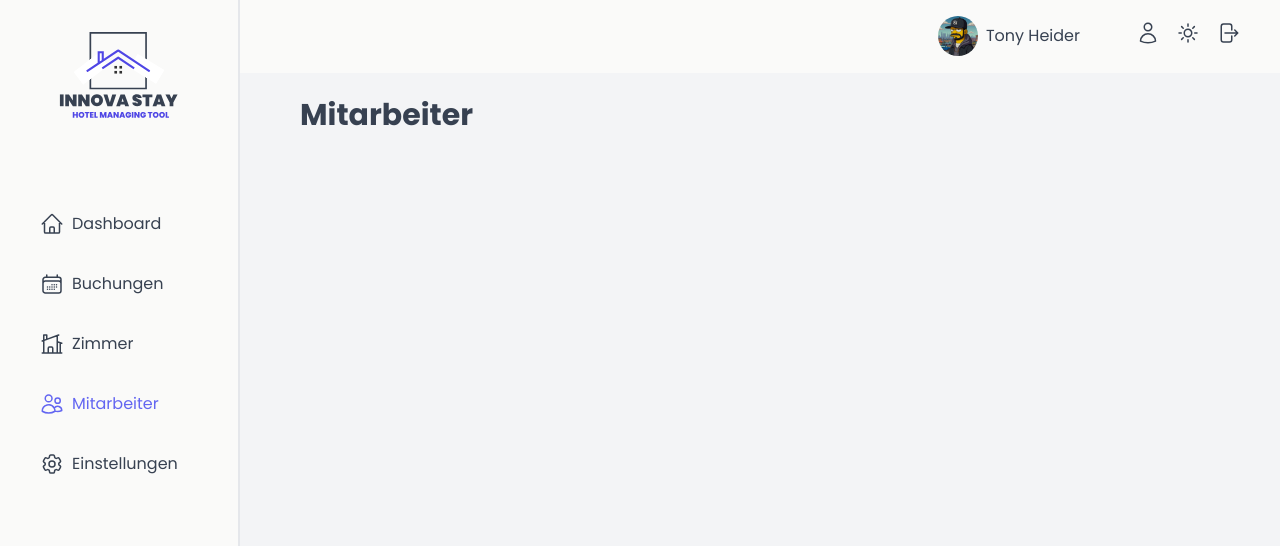
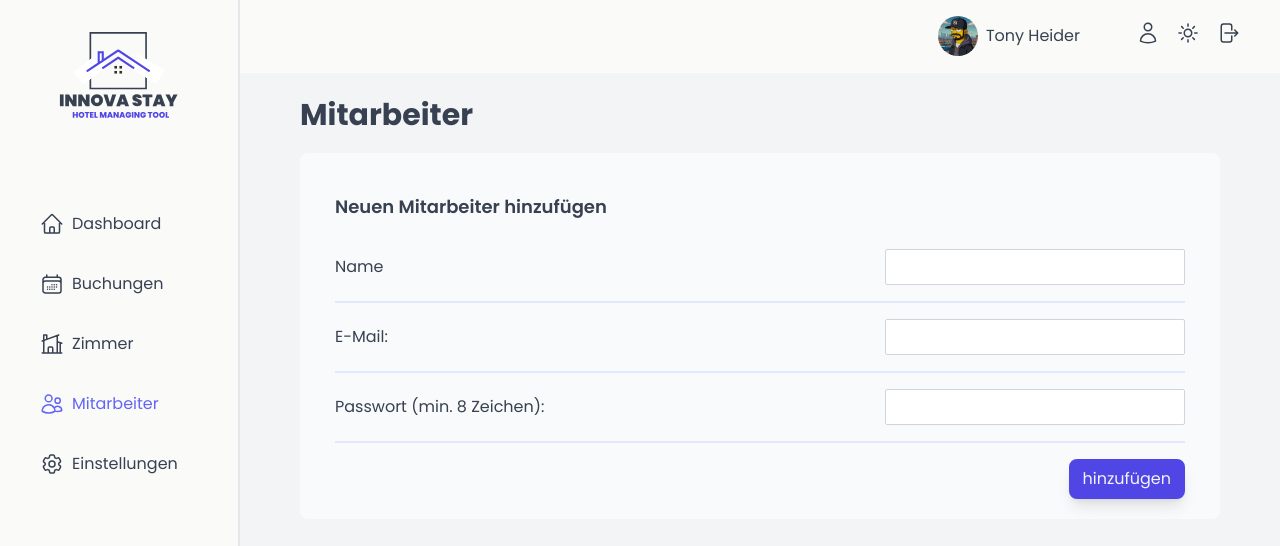
Before and after one commit to TonySN90/innovastay, a React (Vite) app: page /users in a window 1280 px wide. Shown: the top 546 px of the page. Built offline with nearby package versions, Linux system fonts and the light colour scheme; a web font is replaced by a local one.

Commit message:
create user form

```diff
--- /dev/null
+++ b/src/features/authentication/SignupForm.tsx
@@ -0,0 +1,73 @@
+import { SubmitHandler, useForm } from "react-hook-form";
+import { FormValues } from "../../types/FormTypes";
+import FormRow from "../../ui/FormRow";
+import Button from "../../ui/Button";
+
+function SignupForm() {
+  const {
+    register,
+    handleSubmit,
+    formState: { errors },
+  } = useForm<FormValues>();
+
+  const onSubmit: SubmitHandler<FormValues> = (data) => console.log(data);
+
+  return (
+    <form
+      className="p-3 md:p-5 transition-all bg-gray-50 rounded-lg"
+      onSubmit={handleSubmit(onSubmit)}
+    >
+      <div className="max-w-[850px]  mx-auto">
+        <h2 className="font-semibold text-lg mb-3 mt-5">
+          Neuen Mitarbeiter hinzufügen
+        </h2>
+        <FormRow
+          label="Name"
+          type="text"
+          id="name"
+          registerProp={{ register, required: "Dieses Feld ist erforderlich" }}
+          error={errors?.name?.message}
+        />
+        <FormRow
+          label="E-Mail:"
+          type="text"
+          id="email"
+          registerProp={{
+            register,
+            required: "Dieses Feld ist erforderlich",
+            pattern: {
+              value: /\S+@\S+\.\S+/,
+              message: "Bitte gebe ein gültige Passwort ein",
+            },
+          }}
+          error={errors?.email?.message}
+        />
+        <FormRow
+          label="Passwort (min. 8 Zeichen):"
+          type="password"
+          id="password"
+          registerProp={{
+            register,
+            required: "Dieses Feld ist erforderlich",
+            minLength: {
+              value: 8,
+              message: "mindestens 8 Zeichen eingeben",
+            },
+          }}
+          error={errors?.password?.message}
+        />
+        <div className="w-[full] flex justify-center md:justify-end mt-4">
+          <Button
+            onClick={() => console.log("test")}
+            type="standard"
+            size="md"
+            extras="rounded-lg"
+            content="hinzufügen"
+          />
+        </div>
+      </div>
+    </form>
+  );
+}
+
+export default SignupForm;
--- a/src/features/cabins/CreateCabinForm.tsx
+++ b/src/features/cabins/CreateCabinForm.tsx
@@ -1,6 +1,7 @@
 import { SubmitHandler, useForm } from "react-hook-form";
 import Button from "../../ui/Button";
-import { FormValues, IFormRowProps, IInputProps } from "../../types/FormTypes";
+import { FormValues } from "../../types/FormTypes";
+import FormRow from "../../ui/FormRow";
 
 function CreateCabinForm() {
   const {
@@ -92,80 +93,3 @@ function CreateCabinForm() {
 }
 
 export default CreateCabinForm;
-
-function FormRow<T extends keyof FormValues>({
-  label,
-  id,
-  registerProp,
-  error,
-  type,
-}: IFormRowProps<T>) {
-  return (
-    <div className="border-b-2 border-indigo-100 md:min-w-[680px] transition-all flex flex-col md:flex-row py-4 justify-between md:items-center">
-      <Label label={label} />
-      {error && (
-        <span className="text-red-500 text-md md:min-w-[220px] text-wrap">
-          {error}
-        </span>
-      )}
-      <Input id={id} type={type} reg={registerProp} />
-    </div>
-  );
-}
-
-function Label({ label }: { label: string }) {
-  return (
-    <label className="md:w-[150px]" htmlFor={label}>
-      {label}
-    </label>
-  );
-}
-
-function Input<T extends keyof FormValues>({ id, reg, type }: IInputProps<T>) {
-  const { register, required, min } = reg;
-
-  return (
-    <div className="">
-      {type === "text" || type === "number" ? (
-        <input
-          className="w-[100%] md:w-[300px] border border-gray-300 rounded-sm h-9 pl-2"
-          type={type}
-          id={id}
-          disabled={false}
-          {...register(id, {
-            required: required,
-            min: min,
-          })}
-        />
-      ) : (
-        ""
-      )}
-
-      {type === "textarea" && (
-        <textarea
-          className="w-full md:w-[300px] border border-gray-300 rounded-sm h-24 pl-2"
-          id={id}
-          disabled={false}
-          {...register(id, {
-            required: required,
-            min: min,
-          })}
-        ></textarea>
-      )}
-
-      {type === "file" && (
-        <input
-          className="fileInputStyle flex items-center justify-center w-full md:w-[300px] "
-          type={type}
-          id={id}
-          accept="image/*"
-          disabled={false}
-          {...register(id, {
-            required: required,
-            min: min,
-          })}
-        />
-      )}
-    </div>
-  );
-}
--- a/src/pages/Users.tsx
+++ b/src/pages/Users.tsx
@@ -1,9 +1,11 @@
+import SignupForm from "../features/authentication/SignupForm";
 import Heading from "../ui/Heading";
 
 function Users() {
   return (
     <div>
       <Heading title="Mitarbeiter" />
+      <SignupForm />
     </div>
   );
 }
--- a/src/types/FormTypes.ts
+++ b/src/types/FormTypes.ts
@@ -7,6 +7,8 @@ export interface FormValues {
   discount: number;
   description: string;
   file: File;
+  password: string;
+  email: string;
   register: UseFormRegister<FieldValues>;
 }
 
@@ -16,10 +18,12 @@ export interface IFormRowProps<T extends keyof FormValues> {
   registerProp: {
     register: UseFormRegister<FormValues>;
     required: string;
+    pattern?: { value: RegExp; message: string };
     min?: { value: number; message: string };
+    minLength?: { value: number; message: string };
   };
   error?: string;
-  type: "text" | "number" | "textarea" | "file";
+  type: "text" | "number" | "textarea" | "file" | "email" | "password";
 }
 
 export interface IInputProps<T extends keyof FormValues> {
@@ -30,5 +34,5 @@ export interface IInputProps<T extends keyof FormValues> {
     min?: { value: number; message: string };
   };
   error?: string;
-  type: "text" | "number" | "textarea" | "file";
+  type: "text" | "number" | "textarea" | "file" | "email" | "password";
 }
--- /dev/null
+++ b/src/ui/FormRow.tsx
@@ -0,0 +1,83 @@
+import { FormValues, IFormRowProps, IInputProps } from "../types/FormTypes";
+
+function FormRow<T extends keyof FormValues>({
+  label,
+  id,
+  registerProp,
+  error,
+  type,
+}: IFormRowProps<T>) {
+  return (
+    <div className="border-b-2 border-indigo-100 md:min-w-[680px] transition-all flex flex-col md:flex-row py-4 justify-between md:items-center">
+      <Label label={label} />
+      {error && (
+        <span className="text-red-500 text-md md:min-w-[220px] text-wrap">
+          {error}
+        </span>
+      )}
+      <Input id={id} type={type} reg={registerProp} />
+    </div>
+  );
+}
+
+export default FormRow;
+
+function Label({ label }: { label: string }) {
+  return (
+    <label className="md:w-[250px]" htmlFor={label}>
+      {label}
+    </label>
+  );
+}
+
+function Input<T extends keyof FormValues>({ id, reg, type }: IInputProps<T>) {
+  const { register, required, min } = reg;
+
+  return (
+    <div className="">
+      {type === "text" ||
+      type === "number" ||
+      type === "email" ||
+      type === "password" ? (
+        <input
+          className="w-[100%] md:w-[300px] border border-gray-300 rounded-sm h-9 pl-2"
+          type={type}
+          id={id}
+          disabled={false}
+          {...register(id, {
+            required: required,
+            min: min,
+          })}
+        />
+      ) : (
+        ""
+      )}
+
+      {type === "textarea" && (
+        <textarea
+          className="w-full md:w-[300px] border border-gray-300 rounded-sm h-24 pl-2"
+          id={id}
+          disabled={false}
+          {...register(id, {
+            required: required,
+            min: min,
+          })}
+        ></textarea>
+      )}
+
+      {type === "file" && (
+        <input
+          className="fileInputStyle flex items-center justify-center w-full md:w-[300px] "
+          type={type}
+          id={id}
+          accept="image/*"
+          disabled={false}
+          {...register(id, {
+            required: required,
+            min: min,
+          })}
+        />
+      )}
+    </div>
+  );
+}
```
